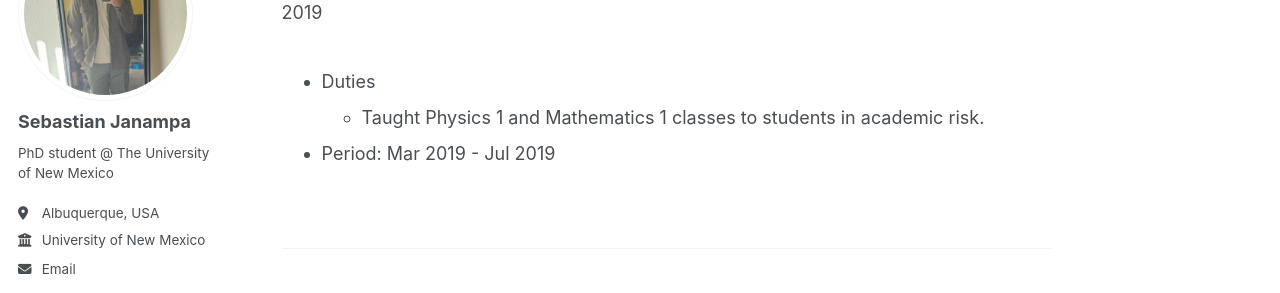
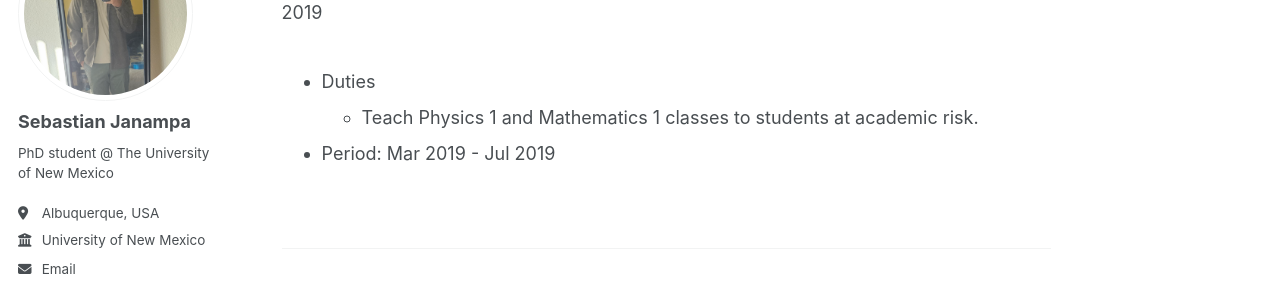
Before and after one commit to SebastianJanampa/SebastianJanampa.github.io, a Jekyll site: the page built from _teaching/utec_1.md, in a window 1280 px wide and 1029 px high. Shown: the part 180-473 px from the top of the window. Built offline with Jekyll 4.4.1, drawn with Linux system fonts in a browser that asks for light colours; some web fonts are replaced.

Commit message:
Update utec_1.md

```diff
--- a/_teaching/utec_1.md
+++ b/_teaching/utec_1.md
@@ -9,5 +9,5 @@ location: "Lima, Peru"
 ---
 
 * Duties
-  *  Taught Physics 1 and Mathematics 1 classes to students in academic risk.
+  *  Teach Physics 1 and Mathematics 1 classes to students at academic risk.
 * Period: Mar 2019 - Jul 2019
```
